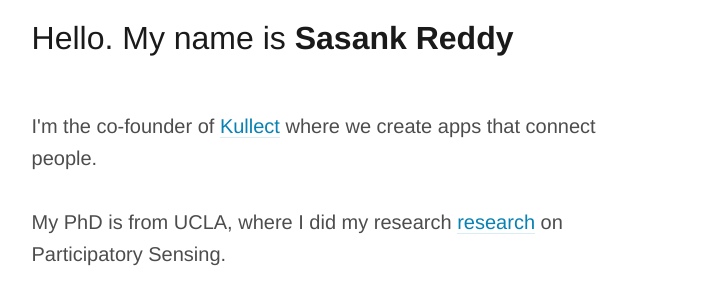
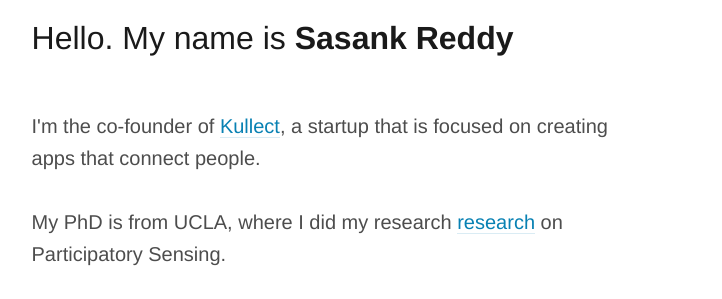
Before and after one commit to thecleanmachine/thecleanmachine.github.io, a plain HTML site: page index.html in a window 1280 px wide. Shown: the part 82-381 px from the top of the page, 64-786 px from the left. Drawn offline with Linux system fonts and the light colour scheme; grey boxes are pictures that could not be loaded.

Commit message:
Initial check in.

```diff
--- a/index.html
+++ b/index.html
@@ -9,7 +9,7 @@
 <body>
   <article>
     <p>Hello.  My name is <strong>Sasank Reddy</strong></p>
-    <p>I'm the co-founder of <a href="http://www.kullect.com">Kullect</a> where we create apps that connect people.</p>
+    <p>I'm the co-founder of <a href="http://www.kullect.com">Kullect</a>, a startup that is focused on creating apps that connect people.</p>
     <p>My PhD is from UCLA, where I did my research <a href="http://blog.sasank.com/research">research</a> on Participatory Sensing.
     <p>Occasionally, I write things about mobile, sensors, and machine learning.  You can find it on my <a href="http://blogs.sasank.com">blog</a>.
     <p>Find me on Twitter: <a href="http://www.twitter.com/thecleanmachine">@thecleanmachine</a></p>
```
